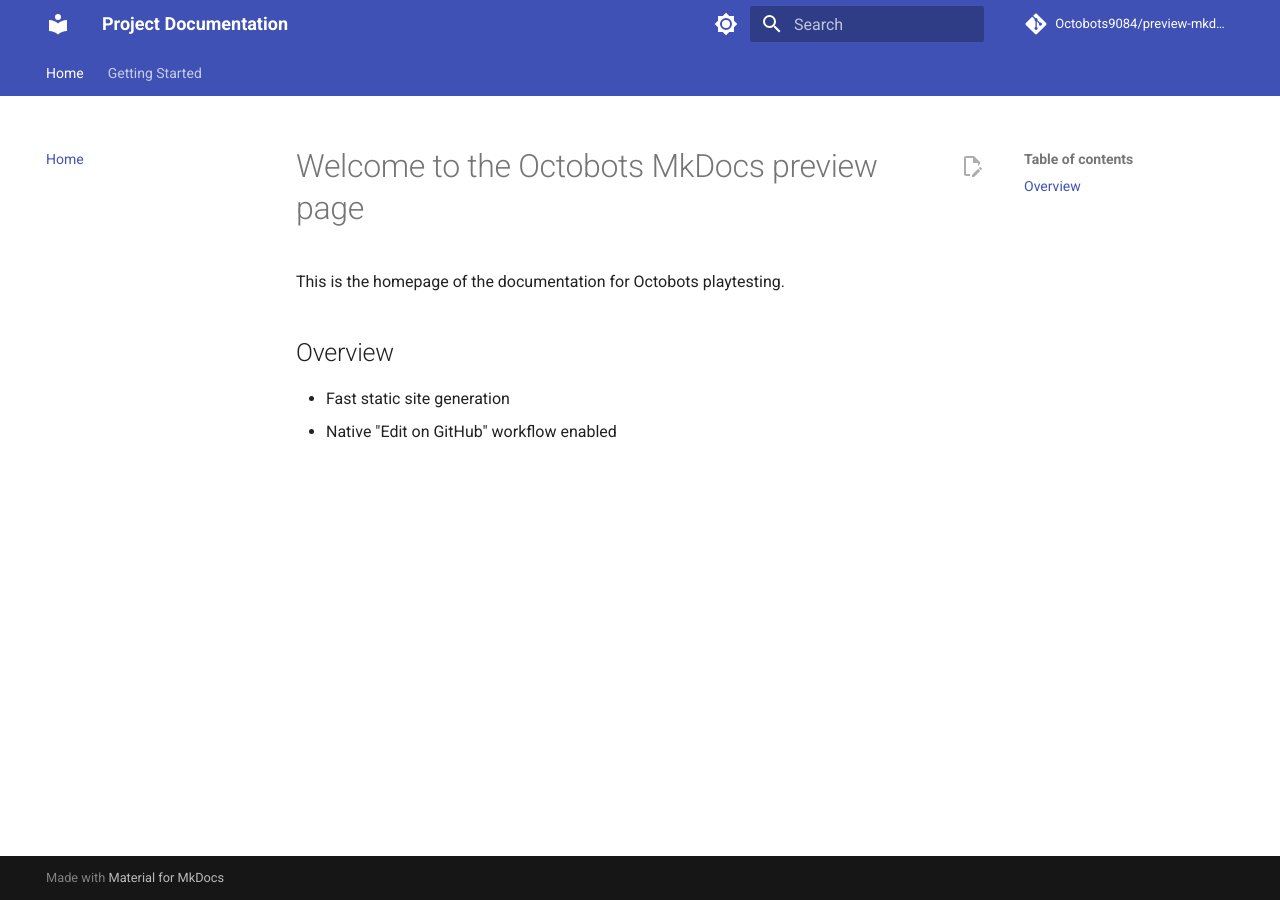
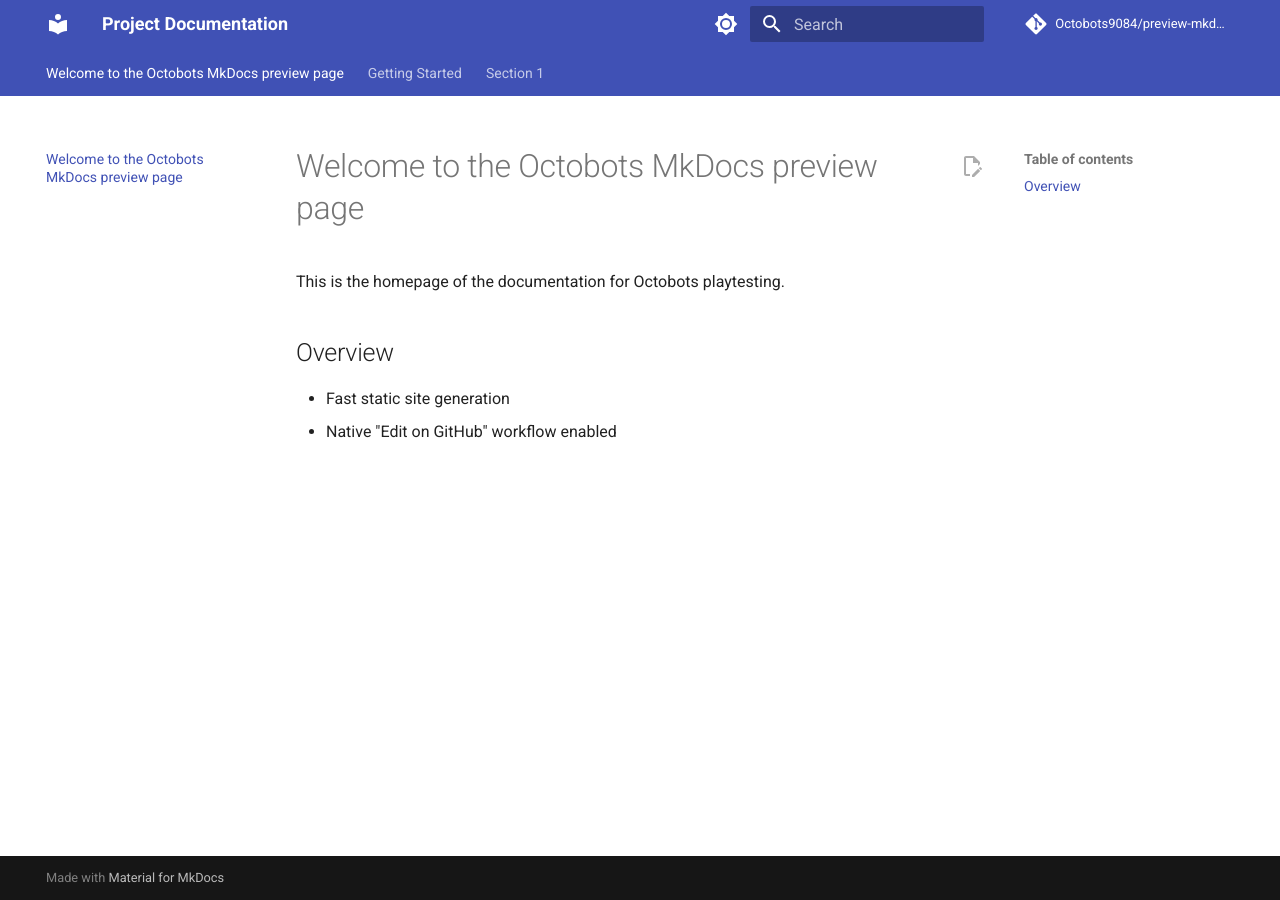
Before and after one commit to Octobots9084/preview-mkdocs, an MkDocs documentation site: the page built from docs/index.md, in a window 1280 px wide. Built offline with MkDocs 1.6.1 and Material for MkDocs 9.7.7, drawn with Linux system fonts in a browser that asks for light colours; comment, search, counter and statistics services are not loaded; part of the change alters nothing that is shown.

Commit message:
self healing nav menu

```diff
--- a/mkdocs.yml
+++ b/mkdocs.yml
@@ -55,6 +55,6 @@ markdown_extensions:
   - pymdownx.tabbed:
       alternate_style: true  # Multi-language/tabbed code snippets
 
-nav:
-  - Home: index.md
-  - Getting Started: getting-started.md
+# nav:
+#   - Home: index.md
+#   - Getting Started: getting-started.md
```
